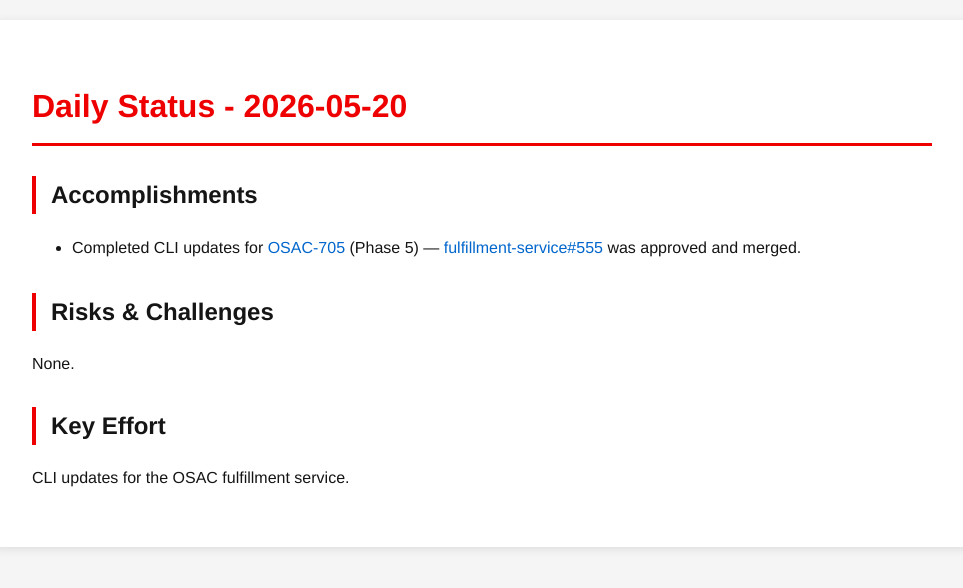
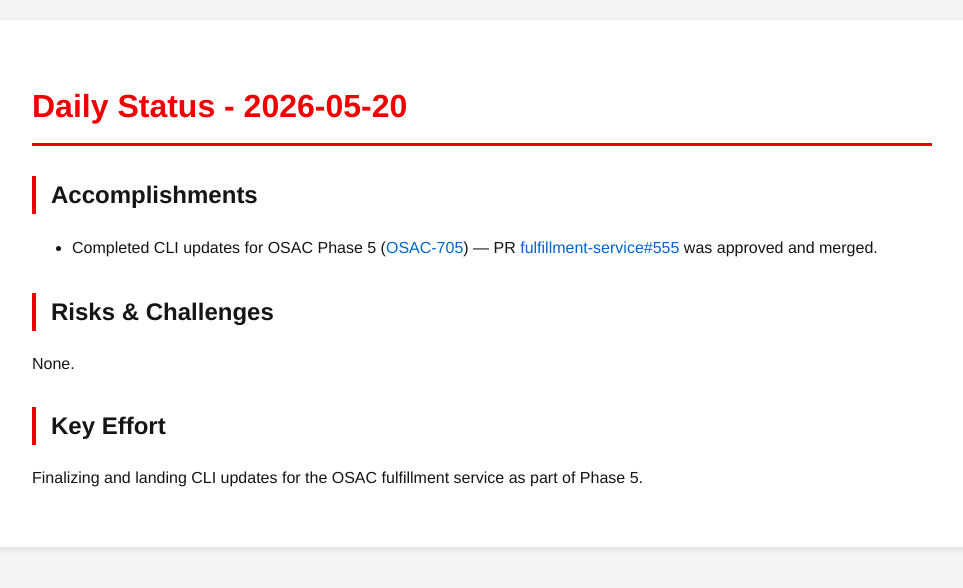
Before and after one commit to tzvatot/daily-status, a Jekyll site: the page built from 2026-05-20.md, in a window 1280 px wide. Shown: the top 588 px of the page, without its empty margins (158-1121 px from the left). Built offline with Jekyll 4.4.1, drawn with Linux system fonts in a browser that asks for light colours.

Commit message:
Daily status update - 2026-05-20

```diff
--- a/2026-05-20.md
+++ b/2026-05-20.md
@@ -7,10 +7,10 @@ date: 2026-05-20
 # Daily Status - 2026-05-20
 
 ## Accomplishments
-- Completed CLI updates for [OSAC-705](https://redhat.atlassian.net/browse/OSAC-705) (Phase 5) — [fulfillment-service#555](https://github.com/osac-project/fulfillment-service/pull/555) was approved and merged.
+- Completed CLI updates for OSAC Phase 5 ([OSAC-705](https://redhat.atlassian.net/browse/OSAC-705)) — PR [fulfillment-service#555](https://github.com/osac-project/fulfillment-service/pull/555) was approved and merged.
 
 ## Risks & Challenges
 None.
 
 ## Key Effort
-CLI updates for the OSAC fulfillment service.
+Finalizing and landing CLI updates for the OSAC fulfillment service as part of Phase 5.
```
